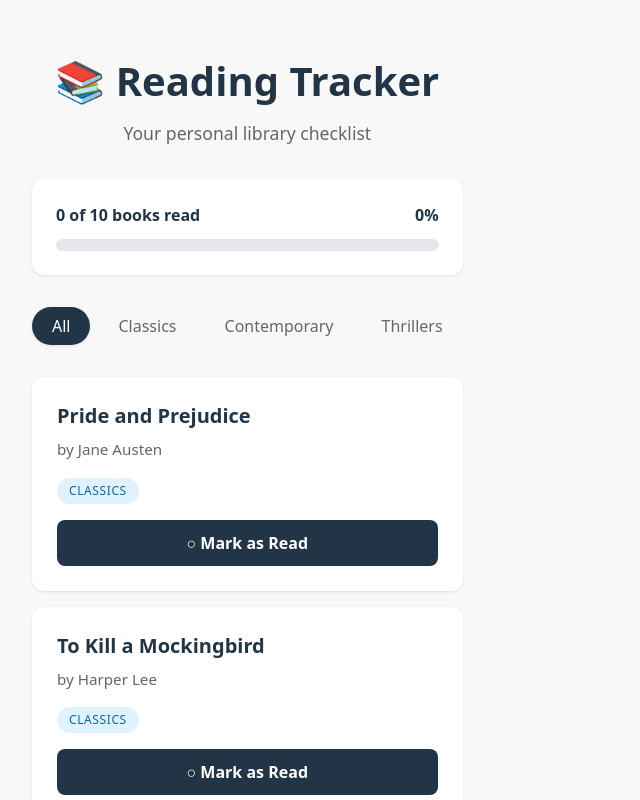
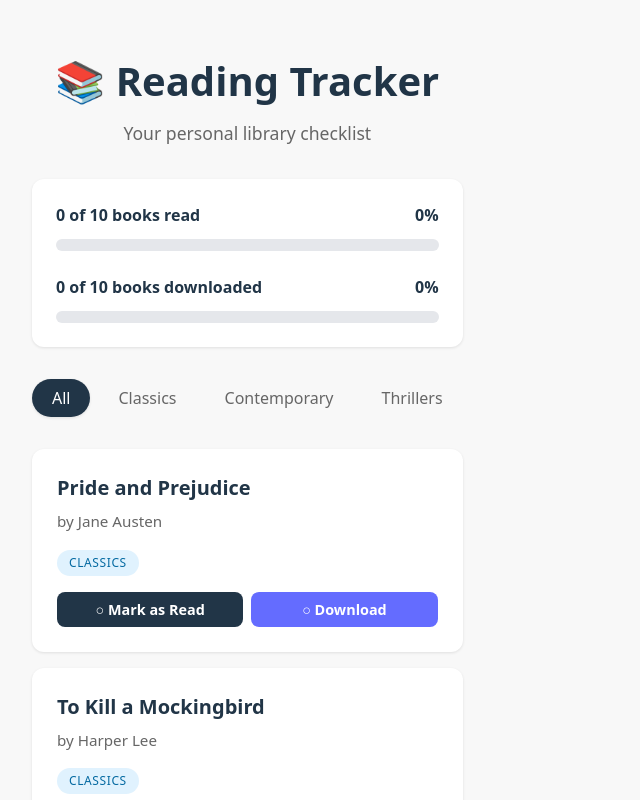
Before and after one commit to serguei9090/BookCheckList, a React (Vite) app: page / in a window 1280 px wide. Shown: the top 800 px of the page, without its empty margins (0-640 px from the left). Built offline with nearby package versions, Linux system fonts and the light colour scheme.

Commit message:
feat: add downloaded checklist to books
Co-authored-by: serguei9090 <24870120+serguei9090@users.noreply.github.com>

```diff
--- a/src/App.tsx
+++ b/src/App.tsx
@@ -10,12 +10,23 @@ import './components/components.css';
 
 function App() {
   const [readBookIds, setReadBookIds] = useLocalStorage<number[]>('readBookIds', []);
+  const [downloadedBookIds, setDownloadedBookIds] = useLocalStorage<number[]>('downloadedBookIds', []);
   const [selectedCategory, setSelectedCategory] = useState<string>('All');
 
   const books: Book[] = booksData as Book[];
 
   const toggleRead = (id: number) => {
     setReadBookIds((prevIds) => {
+      if (prevIds.includes(id)) {
+        return prevIds.filter(bookId => bookId !== id);
+      } else {
+        return [...prevIds, id];
+      }
+    });
+  };
+
+  const toggleDownloaded = (id: number) => {
+    setDownloadedBookIds((prevIds) => {
       if (prevIds.includes(id)) {
         return prevIds.filter(bookId => bookId !== id);
       } else {
@@ -32,6 +43,7 @@ function App() {
     : books.filter(b => b.category === selectedCategory);
 
   const readCount = readBookIds.length;
+  const downloadedCount = downloadedBookIds.length;
   const totalCount = books.length;
 
   return (
@@ -40,6 +52,7 @@ function App() {
 
       <ProgressStats
         readCount={readCount}
+        downloadedCount={downloadedCount}
         totalCount={totalCount}
       />
 
@@ -56,6 +69,8 @@ function App() {
             book={book}
             isRead={readBookIds.includes(book.id)}
             onToggleRead={toggleRead}
+            isDownloaded={downloadedBookIds.includes(book.id)}
+            onToggleDownloaded={toggleDownloaded}
           />
         ))}
       </main>
--- a/src/components/BookCard.tsx
+++ b/src/components/BookCard.tsx
@@ -5,9 +5,11 @@ interface BookCardProps {
   book: Book;
   isRead: boolean;
   onToggleRead: (id: number) => void;
+  isDownloaded: boolean;
+  onToggleDownloaded: (id: number) => void;
 }
 
-const BookCard: React.FC<BookCardProps> = ({ book, isRead, onToggleRead }) => {
+const BookCard: React.FC<BookCardProps> = ({ book, isRead, onToggleRead, isDownloaded, onToggleDownloaded }) => {
   return (
     <div
       className={`book-card ${isRead ? 'read' : ''}`}
@@ -21,6 +23,7 @@ const BookCard: React.FC<BookCardProps> = ({ book, isRead, onToggleRead }) => {
           {book.category}
         </span>
       </div>
+      <div className="book-actions">
         <button
           onClick={() => onToggleRead(book.id)}
           className={`toggle-btn ${isRead ? 'read-btn' : 'unread-btn'}`}
@@ -29,6 +32,15 @@ const BookCard: React.FC<BookCardProps> = ({ book, isRead, onToggleRead }) => {
         >
           {isRead ? '✓ Read' : '○ Mark as Read'}
         </button>
+        <button
+          onClick={() => onToggleDownloaded(book.id)}
+          className={`toggle-btn ${isDownloaded ? 'downloaded-btn' : 'not-downloaded-btn'}`}
+          aria-pressed={isDownloaded}
+          aria-label={`Mark ${book.title} as ${isDownloaded ? 'not downloaded' : 'downloaded'}`}
+        >
+          {isDownloaded ? '✓ Downloaded' : '○ Download'}
+        </button>
+      </div>
     </div>
   );
 };
--- a/src/components/ProgressStats.tsx
+++ b/src/components/ProgressStats.tsx
@@ -2,25 +2,41 @@ import React from 'react';
 
 interface ProgressStatsProps {
   readCount: number;
+  downloadedCount: number;
   totalCount: number;
 }
 
 const PERCENTAGE_MAX = 100;
 
-const ProgressStats: React.FC<ProgressStatsProps> = ({ readCount, totalCount }) => {
-  const percentage = totalCount > 0 ? Math.round((readCount / totalCount) * PERCENTAGE_MAX) : 0;
+const ProgressStats: React.FC<ProgressStatsProps> = ({ readCount, downloadedCount, totalCount }) => {
+  const readPercentage = totalCount > 0 ? Math.round((readCount / totalCount) * PERCENTAGE_MAX) : 0;
+  const downloadedPercentage = totalCount > 0 ? Math.round((downloadedCount / totalCount) * PERCENTAGE_MAX) : 0;
 
   return (
     <div className="progress-stats" aria-label="Reading progress">
-      <div className="stats-info">
-        <span className="stats-count">{readCount} of {totalCount} books read</span>
-        <span className="stats-percent">{percentage}%</span>
+      <div className="stats-row">
+        <div className="stats-info">
+          <span className="stats-count">{readCount} of {totalCount} books read</span>
+          <span className="stats-percent">{readPercentage}%</span>
+        </div>
+        <div className="progress-bar-bg" role="progressbar" aria-valuenow={readPercentage} aria-valuemin={0} aria-valuemax={PERCENTAGE_MAX} aria-label="Reading progress bar">
+          <div
+            className="progress-bar-fill"
+            style={{ width: `${readPercentage}%` }}
+          />
+        </div>
       </div>
-      <div className="progress-bar-bg" role="progressbar" aria-valuenow={percentage} aria-valuemin={0} aria-valuemax={PERCENTAGE_MAX}>
-        <div
-          className="progress-bar-fill"
-          style={{ width: `${percentage}%` }}
-        />
+      <div className="stats-row">
+        <div className="stats-info">
+          <span className="stats-count">{downloadedCount} of {totalCount} books downloaded</span>
+          <span className="stats-percent">{downloadedPercentage}%</span>
+        </div>
+        <div className="progress-bar-bg" role="progressbar" aria-valuenow={downloadedPercentage} aria-valuemin={0} aria-valuemax={PERCENTAGE_MAX} aria-label="Downloading progress bar">
+          <div
+            className="progress-bar-fill downloaded"
+            style={{ width: `${downloadedPercentage}%` }}
+          />
+        </div>
       </div>
     </div>
   );
--- a/src/components/components.css
+++ b/src/components/components.css
@@ -190,3 +190,48 @@
   border-radius: 999px;
   transition: width 0.5s ease-out;
 }
+
+/* Book Actions */
+.book-actions {
+  display: flex;
+  gap: 0.5rem;
+  margin-top: auto;
+}
+
+.book-actions .toggle-btn {
+  flex: 1;
+  font-size: 0.9rem;
+  padding: 0.5rem;
+}
+
+.not-downloaded-btn {
+  background: var(--secondary);
+  color: white;
+}
+
+.not-downloaded-btn:hover {
+  background: var(--accent);
+}
+
+.downloaded-btn {
+  background: transparent;
+  color: var(--secondary);
+  border: 1px solid var(--secondary);
+}
+
+.downloaded-btn:hover {
+  background: #eff6ff;
+}
+
+/* Updated Stats Layout */
+.stats-row {
+  margin-bottom: 1.5rem;
+}
+
+.stats-row:last-child {
+  margin-bottom: 0;
+}
+
+.stats-row .progress-bar-fill.downloaded {
+  background: linear-gradient(90deg, #3b82f6, #60a5fa);
+}
--- a/src/types/index.ts
+++ b/src/types/index.ts
@@ -7,10 +7,13 @@ export interface Book {
 
 export interface ReadingProgress {
   readBookIds: number[];
+  downloadedBookIds: number[];
 }
 
 export interface Stats {
   totalBooks: number;
   readCount: number;
-  percentage: number;
+  downloadedCount: number;
+  readPercentage: number;
+  downloadedPercentage: number;
 }
```
Also changed, not shown: 2 other files (tests, documents, lock files or other folders). Lines whose indentation alone changed are shown as unchanged.
